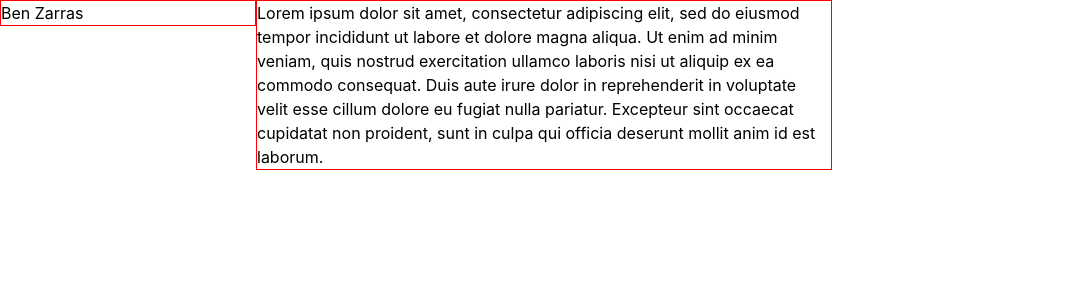
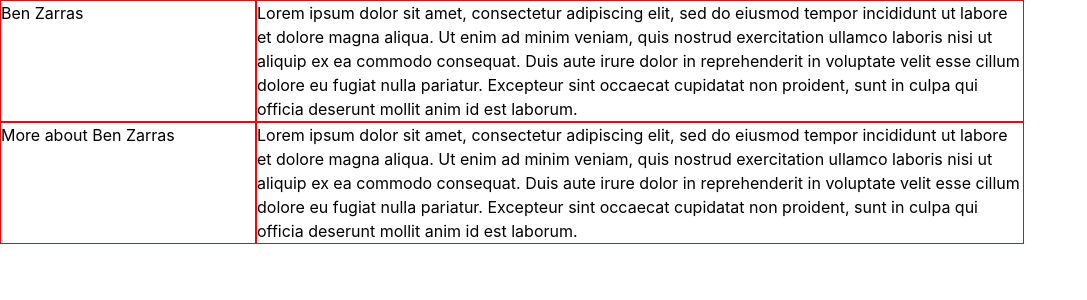
Before and after one commit to bzarras/bz-website, a React (Create React App) app: page / in a window 1280 px wide. Shown: the top 300 px of the page, without its empty margins (0-1087 px from the left). Built offline with nearby package versions, Linux system fonts and the light colour scheme.

Commit message:
more data-driven ui layout

```diff
--- a/src/App.tsx
+++ b/src/App.tsx
@@ -1,20 +1,11 @@
 import React from 'react';
 import './App.css';
 import { Layout } from './Layout';
-import { Logo } from './Logo';
+import { contentData } from './contentData';
 
 function App() {
   return (
-    <Layout>
-      <nav>
-        <Logo>Ben Zarras</Logo>
-      </nav>
-      <section>
-        <p>
-          Lorem ipsum dolor sit amet, consectetur adipiscing elit, sed do eiusmod tempor incididunt ut labore et dolore magna aliqua. Ut enim ad minim veniam, quis nostrud exercitation ullamco laboris nisi ut aliquip ex ea commodo consequat. Duis aute irure dolor in reprehenderit in voluptate velit esse cillum dolore eu fugiat nulla pariatur. Excepteur sint occaecat cupidatat non proident, sunt in culpa qui officia deserunt mollit anim id est laborum.
-        </p>
-      </section>
-    </Layout>
+    <Layout contents={contentData} />
   );
 }
 
--- /dev/null
+++ b/src/ContentRow.tsx
@@ -0,0 +1,12 @@
+export function ContentRow(props: any) {
+  return (
+    <div className='md:flex md:flex-row'>
+      <div className="border border-[red] flex-none min-w-[256px] pb-4">
+        {props.title}
+      </div>
+      <div className="border border-[red] grow max-w-3xl">
+        {props.body}
+      </div>
+    </div>
+  );
+}
--- a/src/Layout.tsx
+++ b/src/Layout.tsx
@@ -1,13 +1,9 @@
+import { ContentRow } from './ContentRow';
+
 export function Layout(props: any) {
-  console.log(props.children);
   return (
-    <div className='container'>
-      <div className="border border-[red] w-full lg:inline-block lg:w-64 align-top">
-        {props.children[0]}
-      </div>
-      <div className="border border-[red] w-full lg:inline-block lg:max-w-xl align-top">
-        {props.children[1]}
-      </div>
+    <div>
+      {props.contents.map((content: any) => <ContentRow title={content.title} body={content.body} />)}
     </div>
-  );
+  )
 }
--- /dev/null
+++ b/src/contentData.ts
@@ -0,0 +1,9 @@
+export const contentData = [
+  {
+    title: 'Ben Zarras',
+    body: 'Lorem ipsum dolor sit amet, consectetur adipiscing elit, sed do eiusmod tempor incididunt ut labore et dolore magna aliqua. Ut enim ad minim veniam, quis nostrud exercitation ullamco laboris nisi ut aliquip ex ea commodo consequat. Duis aute irure dolor in reprehenderit in voluptate velit esse cillum dolore eu fugiat nulla pariatur. Excepteur sint occaecat cupidatat non proident, sunt in culpa qui officia deserunt mollit anim id est laborum.'
+  },
+  { title: 'More about Ben Zarras',
+    body: 'Lorem ipsum dolor sit amet, consectetur adipiscing elit, sed do eiusmod tempor incididunt ut labore et dolore magna aliqua. Ut enim ad minim veniam, quis nostrud exercitation ullamco laboris nisi ut aliquip ex ea commodo consequat. Duis aute irure dolor in reprehenderit in voluptate velit esse cillum dolore eu fugiat nulla pariatur. Excepteur sint occaecat cupidatat non proident, sunt in culpa qui officia deserunt mollit anim id est laborum.'
+  }
+];
```
Also changed, not shown: 1 other file (tests, documents, lock files or other folders).
